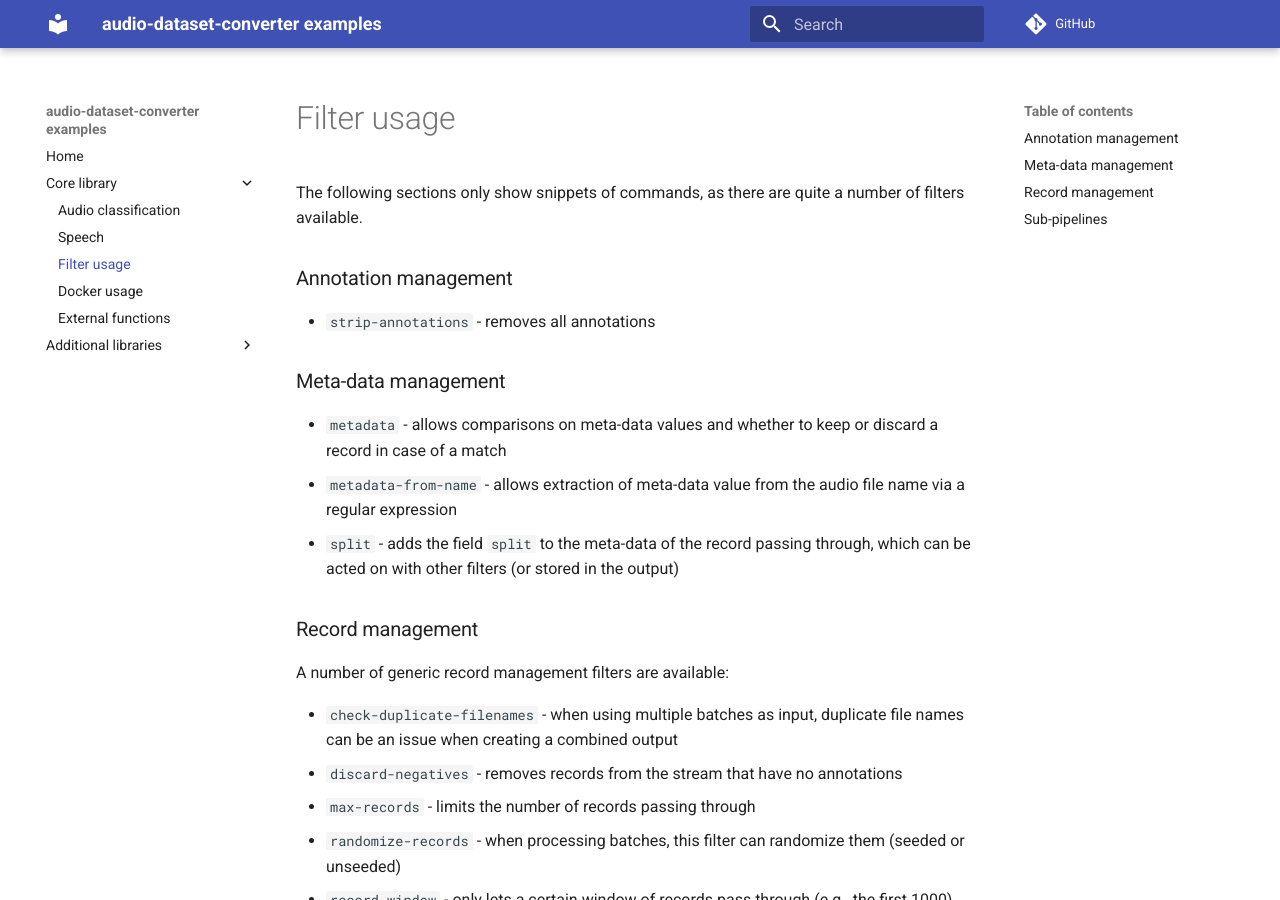
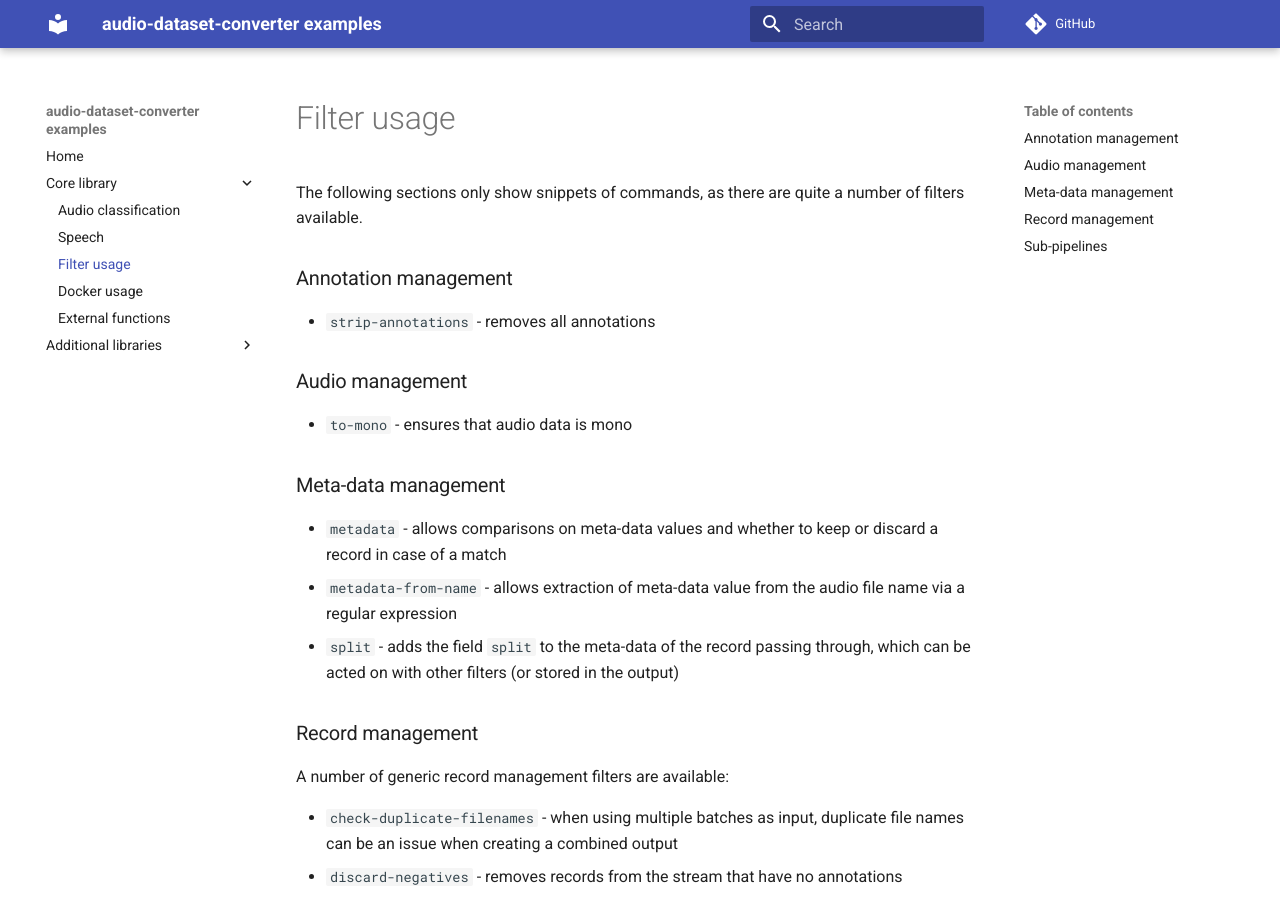
Before and after one commit to waikato-llm/audio-dataset-converter-examples, an MkDocs documentation site: the page built from docs/filters.md, in a window 1280 px wide and 900 px high. Built offline with MkDocs 1.6.1 and Material for MkDocs 9.7.7, drawn with Linux system fonts in a browser that asks for light colours; comment, search, counter and statistics services are not loaded.

Commit message:
added to-mono filter

```diff
--- a/docs/filters.md
+++ b/docs/filters.md
@@ -4,6 +4,11 @@ The following sections only show snippets of commands, as there are quite a numb
 ## Annotation management
 
 * `strip-annotations` - removes all annotations
+
+
+## Audio management
+
+* `to-mono` - ensures that audio data is mono
 
 
 ## Meta-data management
```
